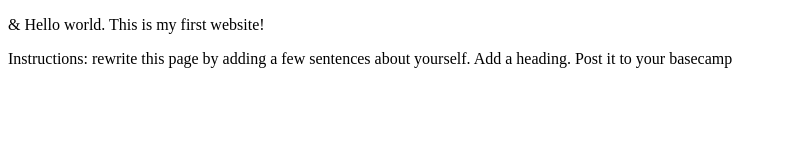
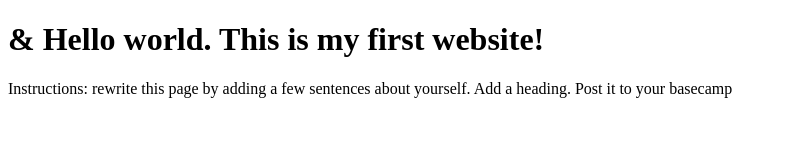
Before and after one commit to mgalvan4/Lab1repo, a plain HTML site: page index.html in a window 1280 px wide. Shown: the whole page, without its empty margins (0-787 px from the left). Drawn offline with Linux system fonts and the light colour scheme.

Commit message:
Attempting to add heading

```diff
--- a/index.html
+++ b/index.html
@@ -5,7 +5,7 @@
   <title>ITMD-361 Internet Technologies and Web Design</title>
 </head>
 <body>
-  <p>&amp; Hello world. This is my first website!</p>
+  <p><h1>&amp; Hello world. This is my first website!</h1></p>
   <p>Instructions: rewrite this page by adding a few sentences about yourself. Add a heading. Post it to your basecamp</p>
 </body>
 </html>
```
